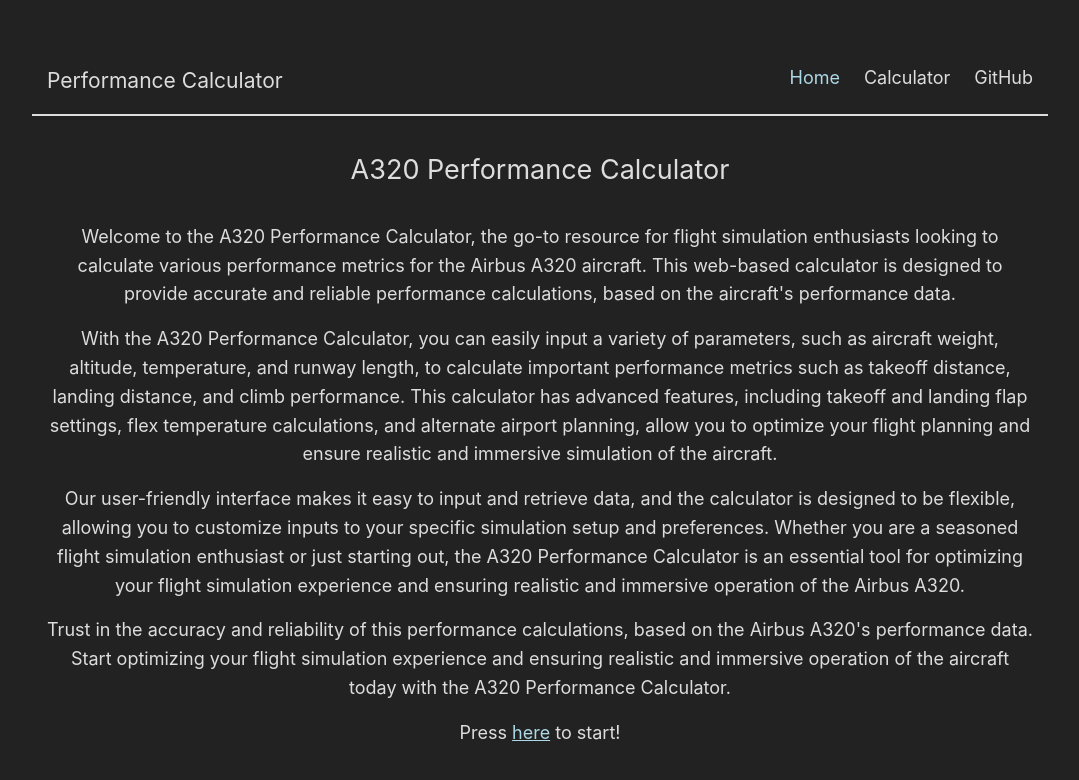
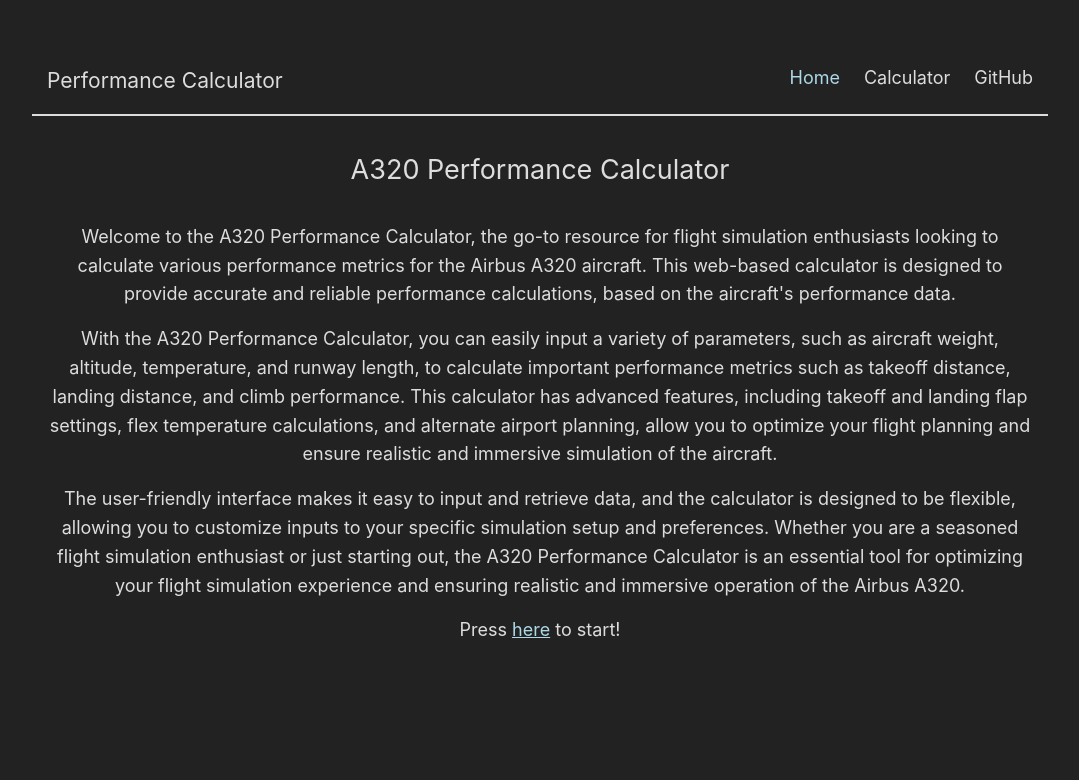
Before and after one commit to d4vss/performance-calculator, a Vue app: page / in a window 1280 px wide. Shown: the top 780 px of the page, without its empty margins (100-1179 px from the left). Built offline with nearby package versions, Linux system fonts and the light colour scheme.

Commit message:
Change0205

```diff
--- a/src/views/CalculatorView.vue
+++ b/src/views/CalculatorView.vue
@@ -216,7 +216,6 @@
     float: left;
 }
 table {
-    border: solid white 2px;
     display: flex;
     flex-direction: column;
     align-items: center;
@@ -268,7 +267,6 @@
 button {
     color: var(--color-background);
     border: none;
-    cursor: pointer;
     padding: 7.5px;
     font-weight: 600;
     border-radius: 4px;
@@ -279,6 +277,7 @@
 
 button:hover {
     box-shadow: 0 0 10px 0 rgba(255, 255, 255, 0.5);
+    cursor: pointer;
 }
 
 @media (max-width: 768px) {
--- a/src/views/HomeView.vue
+++ b/src/views/HomeView.vue
@@ -7,8 +7,7 @@
         <h2>A320 Performance Calculator</h2>
         <p>Welcome to the A320 Performance Calculator, the go-to resource for flight simulation enthusiasts looking to calculate various performance metrics for the Airbus A320 aircraft. This web-based calculator is designed to provide accurate and reliable performance calculations, based on the aircraft's performance data.</p>
         <p>With the A320 Performance Calculator, you can easily input a variety of parameters, such as aircraft weight, altitude, temperature, and runway length, to calculate important performance metrics such as takeoff distance, landing distance, and climb performance. This calculator has advanced features, including takeoff and landing flap settings, flex temperature calculations, and alternate airport planning, allow you to optimize your flight planning and ensure realistic and immersive simulation of the aircraft.</p>
-        <p>Our user-friendly interface makes it easy to input and retrieve data, and the calculator is designed to be flexible, allowing you to customize inputs to your specific simulation setup and preferences. Whether you are a seasoned flight simulation enthusiast or just starting out, the A320 Performance Calculator is an essential tool for optimizing your flight simulation experience and ensuring realistic and immersive operation of the Airbus A320.</p>
-        <p>Trust in the accuracy and reliability of this performance calculations, based on the Airbus A320's performance data. Start optimizing your flight simulation experience and ensuring realistic and immersive operation of the aircraft today with the A320 Performance Calculator.</p>
+        <p>The user-friendly interface makes it easy to input and retrieve data, and the calculator is designed to be flexible, allowing you to customize inputs to your specific simulation setup and preferences. Whether you are a seasoned flight simulation enthusiast or just starting out, the A320 Performance Calculator is an essential tool for optimizing your flight simulation experience and ensuring realistic and immersive operation of the Airbus A320.</p>
         <p>Press <RouterLink to="/calculator">here</RouterLink> to start!</p>
     </div>
 </template>
```
